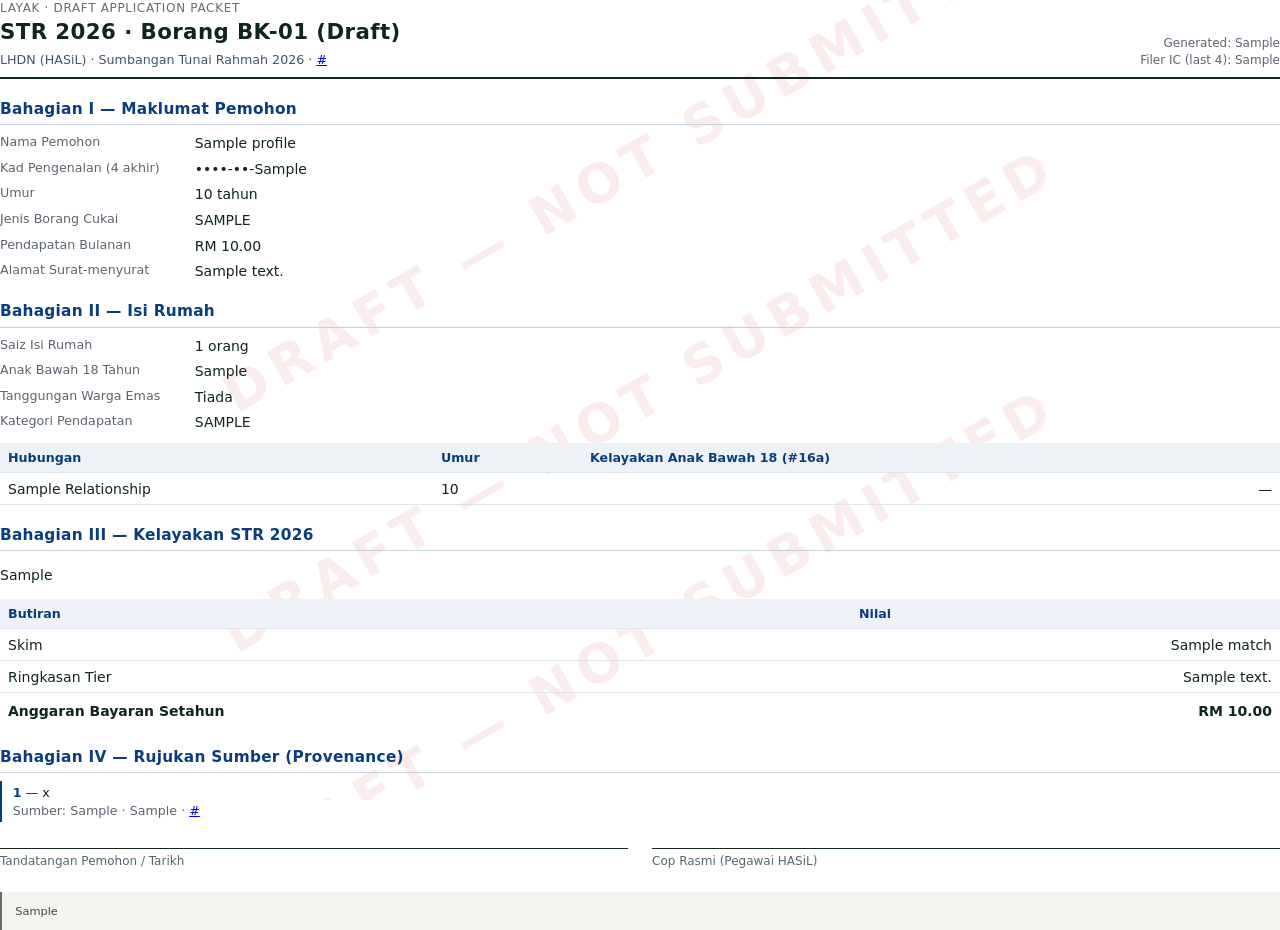
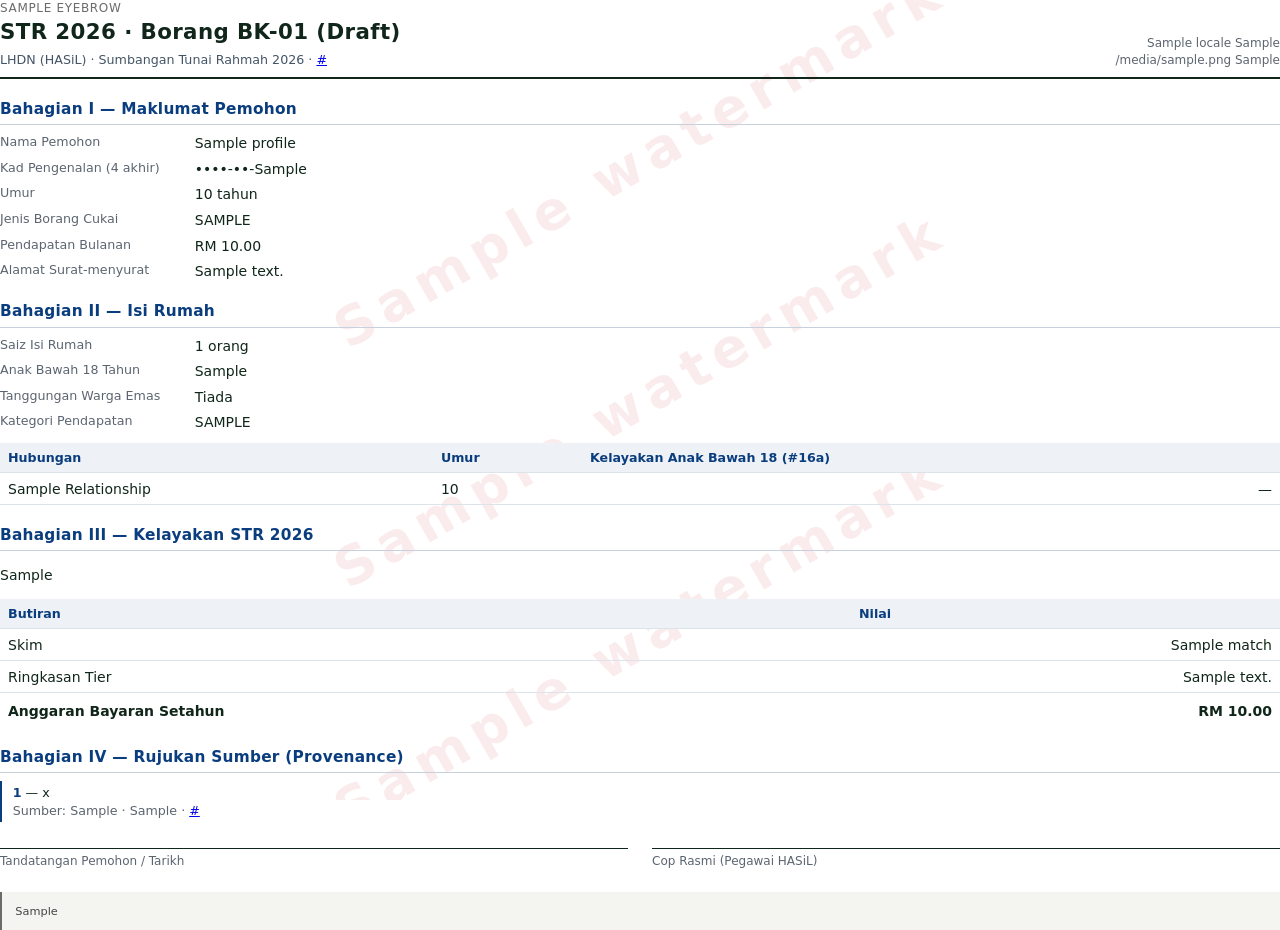
Before and after one commit to AlaskanTuna/Layak, a Python web app: template backend/app/templates/bk01.html.jinja in a window 1280 px wide. Run offline with Jinja, Linux system fonts and the light colour scheme; the template is opened without the code that fills it: most values are stand-ins (such as "Sample title", 1, 10 or a date in 2020).

Commit message:
feat(ui): localise packet chrome + watermark + scheme-name descriptor; keep gov-form body in source lang

```diff
--- a/backend/app/templates/_base.html.jinja
+++ b/backend/app/templates/_base.html.jinja
@@ -19,7 +19,11 @@
         size: A4;
         margin: 18mm 18mm 22mm;
         @bottom-center {
-          content: "Generated by Layak on {{ generated_at_human }} — DRAFT, not submitted. You must submit manually via the stated official portal.";
+          {# `locale.page_footer_css` must not contain `"` — it's inlined into
+             a CSS `content:` string. `_LOCALE_STRINGS` enforces this. The
+             `generated_at_human` timestamp is appended in a language-neutral
+             way since date formatting is already locale-agnostic here. #}
+          content: "{{ locale.page_footer_css if locale else 'Generated by Layak — DRAFT, not submitted. You must submit manually via the stated official portal.' }} ({{ generated_at_human }})";
           font-family: 'DejaVu Sans', 'Segoe UI', Arial, sans-serif;
           font-size: 8pt;
           color: #6b6b6b;
@@ -226,22 +230,27 @@
     </style>
   </head>
   <body>
+    {# Watermark text localises to the user's language. Gov-form BODY stays
+       in source language (BK-01 BM, LHDN forms EN-leaning); only Layak-
+       added chrome flips. Pre-Phase-9 callers without `locale` get the
+       English default so stale tests / direct template-render callers keep
+       working. #}
     <div class="watermark-layer" aria-hidden="true">
-      <span class="watermark wm-top">DRAFT — NOT SUBMITTED</span>
-      <span class="watermark wm-mid">DRAFT — NOT SUBMITTED</span>
-      <span class="watermark wm-bot">DRAFT — NOT SUBMITTED</span>
+      <span class="watermark wm-top">{{ locale.watermark if locale else 'DRAFT — NOT SUBMITTED' }}</span>
+      <span class="watermark wm-mid">{{ locale.watermark if locale else 'DRAFT — NOT SUBMITTED' }}</span>
+      <span class="watermark wm-bot">{{ locale.watermark if locale else 'DRAFT — NOT SUBMITTED' }}</span>
     </div>
 
     <main>
       <header class="packet">
         <div>
-          <div class="brand">Layak · Draft Application Packet</div>
+          <div class="brand">{{ locale.eyebrow if locale else 'Layak · Draft Application Packet' }}</div>
           <h1>{% block header_title %}{{ self.title() }}{% endblock %}</h1>
           <div class="agency">{% block agency %}{% endblock %}</div>
         </div>
         <div style="text-align: right; font-size: 9pt; color: #5b6570;">
-          <div>Generated: {{ generated_at_human }}</div>
-          <div>Filer IC (last 4): {{ profile.ic_last4 }}</div>
+          <div>{{ locale.generated_label if locale else 'Generated:' }} {{ generated_at_human }}</div>
+          <div>{{ locale.filer_ic_label if locale else 'Filer IC (last 4):' }} {{ profile.ic_last4 }}</div>
         </div>
       </header>
 
--- a/frontend/src/components/evaluation/required-contributions-card.tsx
+++ b/frontend/src/components/evaluation/required-contributions-card.tsx
@@ -4,6 +4,7 @@
 import { useTranslation } from 'react-i18next'
 
 import type { SchemeMatch } from '@/lib/agent-types'
+import { localisedSchemeName } from '@/lib/scheme-name'
 
 type Props = {
   matches: SchemeMatch[]
@@ -58,7 +59,9 @@
               className="flex flex-col gap-3 rounded-lg border border-amber-500/20 bg-card p-4 sm:flex-row sm:items-start sm:justify-between"
             >
               <div className="flex min-w-0 flex-col gap-1">
-                <h3 className="font-heading text-sm font-semibold tracking-tight">{match.scheme_name}</h3>
+                <h3 className="font-heading text-sm font-semibold tracking-tight">
+                  {localisedSchemeName(t, match.scheme_id, match.scheme_name)}
+                </h3>
                 <p className="text-xs leading-relaxed text-muted-foreground">{match.summary}</p>
               </div>
               <div className="shrink-0 text-left tabular-nums sm:text-right">
--- a/frontend/src/components/evaluation/scheme-card-grid.tsx
+++ b/frontend/src/components/evaluation/scheme-card-grid.tsx
@@ -5,6 +5,7 @@
 
 import { Button } from '@/components/ui/button'
 import type { SchemeMatch } from '@/lib/agent-types'
+import { localisedSchemeName } from '@/lib/scheme-name'
 import { cn } from '@/lib/utils'
 
 type Props = {
@@ -76,7 +77,9 @@
             >
               <header className="flex flex-col gap-2">
                 <span className="text-[10px] uppercase tracking-[0.14em] text-primary">{category}</span>
-                <h3 className="font-heading text-base font-semibold tracking-tight">{match.scheme_name}</h3>
+                <h3 className="font-heading text-base font-semibold tracking-tight">
+                  {localisedSchemeName(t, match.scheme_id, match.scheme_name)}
+                </h3>
                 <p className="text-xs leading-relaxed text-muted-foreground">{match.summary}</p>
               </header>
 
--- a/frontend/src/components/evaluation/scheme-list-stacked.tsx
+++ b/frontend/src/components/evaluation/scheme-list-stacked.tsx
@@ -6,6 +6,7 @@
 
 import { Button } from '@/components/ui/button'
 import type { SchemeMatch } from '@/lib/agent-types'
+import { localisedSchemeName } from '@/lib/scheme-name'
 import { cn } from '@/lib/utils'
 
 type Props = {
@@ -25,7 +26,9 @@
     <li className="rounded-lg border border-border bg-card p-5 shadow-sm transition-colors">
       <div className="flex flex-col gap-3 sm:flex-row sm:items-start sm:justify-between">
         <div className="flex min-w-0 flex-col gap-1">
-          <h3 className="font-heading text-lg font-semibold tracking-tight">{match.scheme_name}</h3>
+          <h3 className="font-heading text-lg font-semibold tracking-tight">
+            {localisedSchemeName(t, match.scheme_id, match.scheme_name)}
+          </h3>
           <p className="text-xs leading-relaxed text-muted-foreground">{match.summary}</p>
         </div>
         <div className="shrink-0 text-left tabular-nums sm:text-right">
```
Also changed, not shown: backend/app/agents/tools/generate_packet.py (+33 -8 lines), frontend/src/components/evaluation/draft-packet-preview.tsx (+7 -2 lines), frontend/src/lib/i18n/locales/en.json (+9 -0 lines), frontend/src/lib/i18n/locales/ms.json (+9 -0 lines), frontend/src/lib/i18n/locales/zh.json (+9 -0 lines), frontend/src/lib/scheme-name.ts (added, +26 -0 lines).
